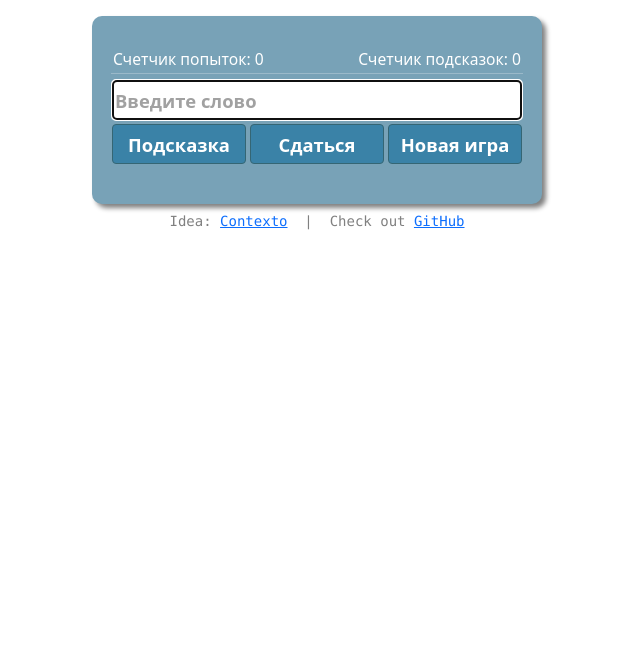
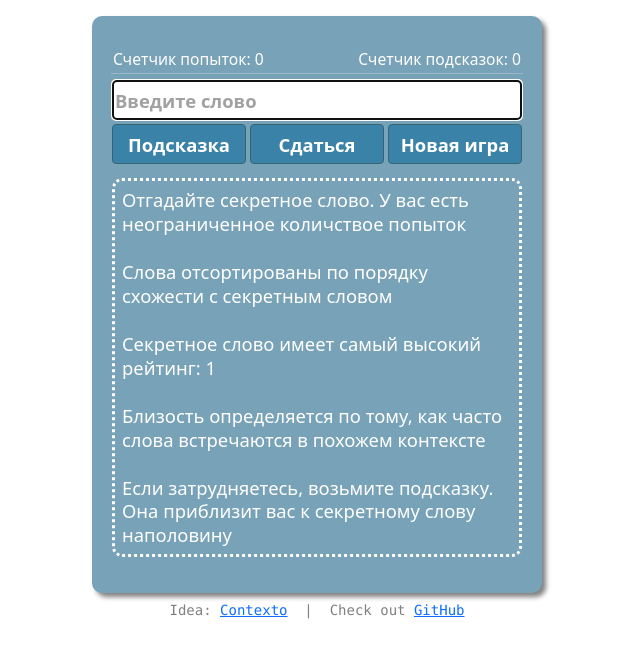
Before and after one commit to Boolev/RusContexto, a Django app: page /game/ in a window 1280 px wide. Shown: the top 658 px of the page, without its empty margins (323-963 px from the left). Run offline with Django 3.2, Linux system fonts and the light colour scheme; parts of the project's set-up code (start-up, migrations or seed data) failed here and were passed over.

Commit message:
added game info

```diff
--- a/game/templates/game/index.html
+++ b/game/templates/game/index.html
@@ -92,6 +92,14 @@
             .place {
                 padding-right: 3px;
             }
+
+            .rules {
+                margin: 10px 0px 0px;
+                padding: 5px;
+                line-height: 130%;
+                border: 3px white dotted;
+                border-radius: 10px;
+            }
         </style>
     </head>
     <body>
@@ -171,6 +179,16 @@
                                 {% for message in messages %}
                                     <div class="red">{{ message }}</div>
                                 {% endfor %}
+                            {% elif not user_guesses %}
+                                <div class="row text-start rules">
+                                    <div class="col">
+                                        Отгадайте секретное слово. У вас есть неограниченное количствое попыток<br><br>
+                                        Слова отсортированы по порядку схожести с секретным словом<br><br>
+                                        Секретное слово имеет самый высокий рейтинг: 1<br><br>
+                                        Близость определяется по тому, как часто слова встречаются в похожем контексте<br><br>
+                                        Если затрудняетесь, возьмите подсказку. Она приблизит вас к секретному слову наполовину
+                                    </div>
+                                </div>
                             {% elif pair_for_asked %}
                                 <div class="row user_guess">
                                     <div class="col display_word text-start">
```
